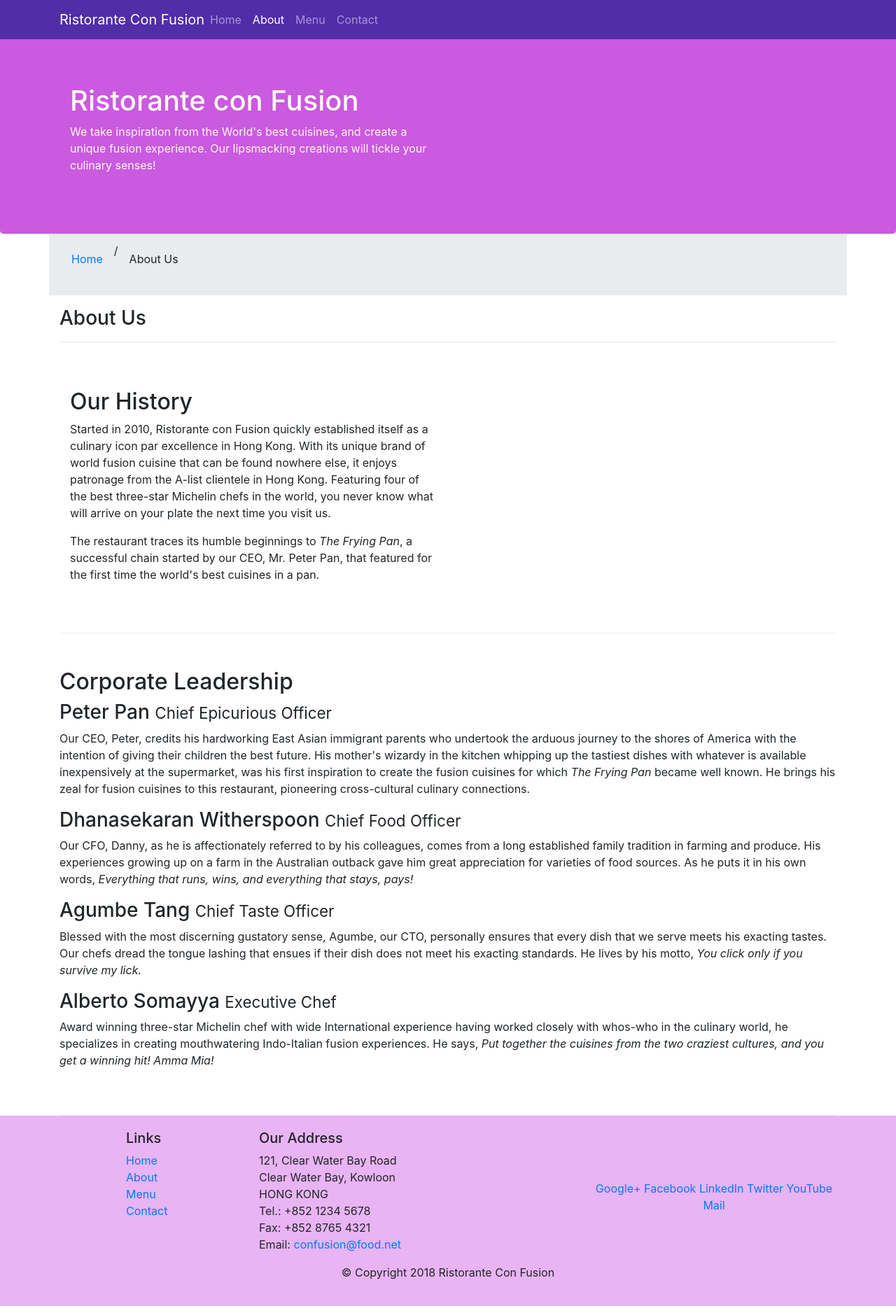
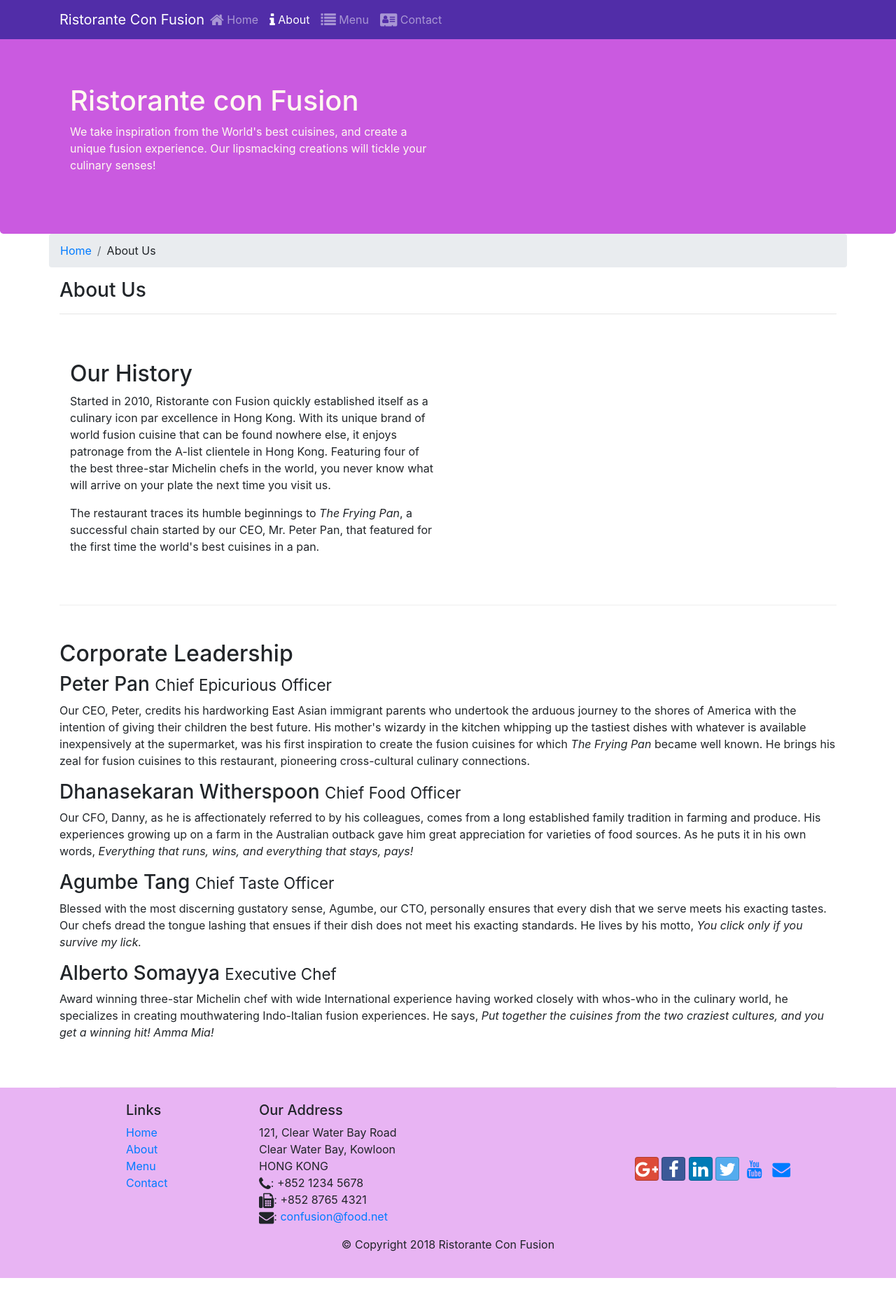
Before and after one commit to ali97730/Bootstrap-4, a website: page aboutus.html in a window 1280 px wide. Shown: the whole page at 70% size. After the commit the page ends 1826 px from the top, so only its background shows below. Drawn offline with nearby package versions, Linux system fonts and the light colour scheme.

Commit message:
Icon fonts

```diff
--- a/aboutus.html
+++ b/aboutus.html
@@ -9,6 +9,8 @@
 
         <!-- Bootstrap CSS -->
         <link rel="stylesheet" href="node_modules/bootstrap/dist/css/bootstrap.min.css">
+        <link rel="stylesheet" href="node_modules/font-awesome/css/font-awesome.min.css">
+        <link rel="stylesheet" href="node_modules/bootstrap-social/bootstrap-social.css">
         <link rel="stylesheet" href="css/styles.css">
         <title>Ristorante Con Fusion</title>
 
@@ -25,10 +27,10 @@
 
 
             <ul class="navbar-nav mr-auto">
-               <li class="nav-item"><a class="nav-link" href="./index.html">Home</a></li>
-               <li class="nav-item active"> <a class="nav-link" href="#">About</a></li>
-               <li class="nav-item"> <a class="nav-link" href="#">Menu</a></li>
-               <li class="nav-item"> <a class="nav-link" href="#">Contact</a></li>
+               <li class="nav-item"><a class="nav-link" href="./index.html"><span class="fa fa-home fa-lg fa-lg"></span> Home</a></li>
+               <li class="nav-item active"> <a class="nav-link" href="#"><span class="fa fa-info fa-lg fa-lg"></span> About</a></li>
+               <li class="nav-item"> <a class="nav-link" href="#"><span class="fa fa-list fa-lg fa-lg"></span> Menu</a></li>
+               <li class="nav-item"> <a class="nav-link" href="#"><span class="fa fa-address-card fa-lg fa-lg"></span> Contact</a></li>
             </ul>
         </div>
         </div>
@@ -50,8 +52,8 @@
     <div class="container">
         <div class="row">
             <ol class="col-12 breadcrumb">
-                <li class="breadcrumb item"> <a href="./index.html">Home </a></li>/
-                <li class="breadcrumb item">About Us</li>
+                <li class="breadcrumb-item"> <a href="./index.html">Home </a></li>
+                <li class="breadcrumb-item">About Us</li>
 
             </ol>
             <div class="col">
@@ -105,19 +107,19 @@
 		              121, Clear Water Bay Road<br>
 		              Clear Water Bay, Kowloon<br>
 		              HONG KONG<br>
-		              Tel.: +852 1234 5678<br>
-		              Fax: +852 8765 4321<br>
-		              Email: <a href="mailto:confusion@food.net">confusion@food.net</a>
+		              <i class="fa fa-phone fa-lg"></i>: +852 1234 5678<br>
+		              <i class="fa fa-fax fa-lg"></i>: +852 8765 4321<br>
+		              <i class="fa fa-envelope fa-lg"></i>: <a href="mailto:confusion@food.net">confusion@food.net</a>
 		           </address>
                 </div>
                 <div class="col-12 col-sm-4 align-self-center">
                     <div class="text-center">
-                        <a href="http://google.com/+">Google+</a>
-                        <a href="http://www.facebook.com/profile.php?id=">Facebook</a>
-                        <a href="http://www.linkedin.com/in/">LinkedIn</a>
-                        <a href="http://twitter.com/">Twitter</a>
-                        <a href="http://youtube.com/">YouTube</a>
-                        <a href="mailto:">Mail</a>
+                        <a class="btn btn-social-icon btn-google" href="http://google.com/+"><i class="fa fa-google-plus fa-lg"></i></a>
+                        <a class="btn btn-social-icon btn-facebook" href="http://www.facebook.com/profile.php?id="><i class="fa fa-facebook fa-lg"></i></a>
+                        <a class="btn btn-social-icon btn-linkedin" href="http://www.linkedin.com/in/"><i class="fa fa-linkedin fa-lg"></i></a>
+                        <a class="btn btn-social-icon btn-twitter" href="http://twitter.com/"><i class="fa fa-twitter fa-lg"></i></a>
+                        <a class="btn btn-social-icon btn-youtube" href="http://youtube.com/"><i class="fa fa-youtube fa-lg"></i></a>
+                        <a class="btn btn-social-icon " href="mailto:"><i class="fa fa-envelope fa-lg"></i></a>
                     </div>
                 </div>
            </div>
--- a/package.json
+++ b/package.json
@@ -15,6 +15,8 @@
   },
   "dependencies": {
     "bootstrap": "^4.0.0",
+    "bootstrap-social": "^5.1.1",
+    "font-awesome": "^4.7.0",
     "jquery": "^3.3.1",
     "popper.js": "^1.12.9"
   }
```
Also changed, not shown: index.html (+15 -13 lines), 1 other file.
